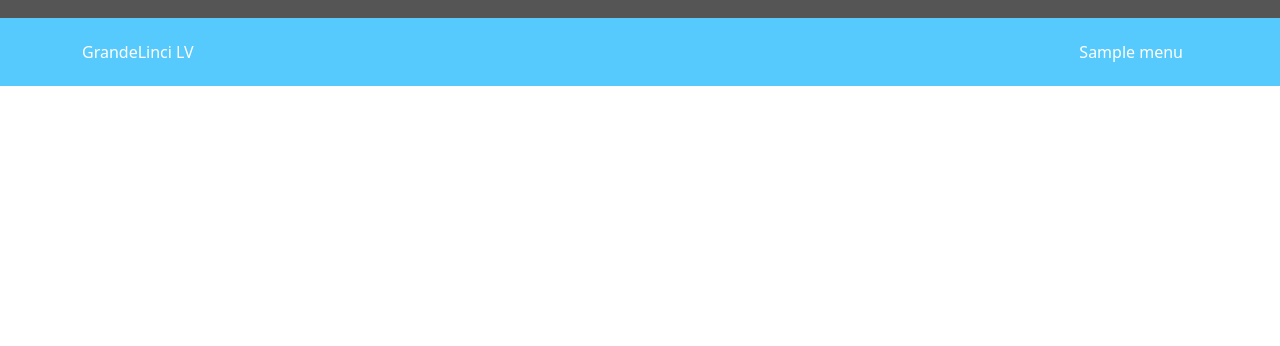
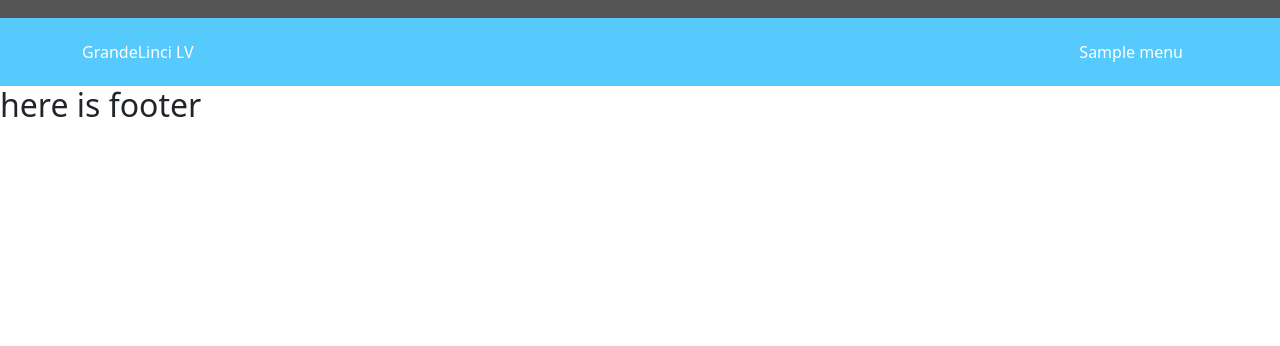
Before and after one commit to SofiyaShunkinaa/GrandeLinci-LV, a PHP site: page /?lang=1 in a window 1280 px wide. Shown: the top 346 px of the page. Run offline with PHP 8.4, Linux system fonts and the light colour scheme; tables that the repository leaves empty or names only in its code hold one stand-in row (values such as "Sample post"); data that the repository does not hold is empty.

Commit message:
included footer file

```diff
--- a/template.php
+++ b/template.php
@@ -1,3 +1,4 @@
 <?php
 require_once($_SERVER['DOCUMENT_ROOT']."/core/layouts/main-menu/default.php");
+require_once($_SERVER['DOCUMENT_ROOT']."/core/layouts/footer/default.php");
  ?>
```
